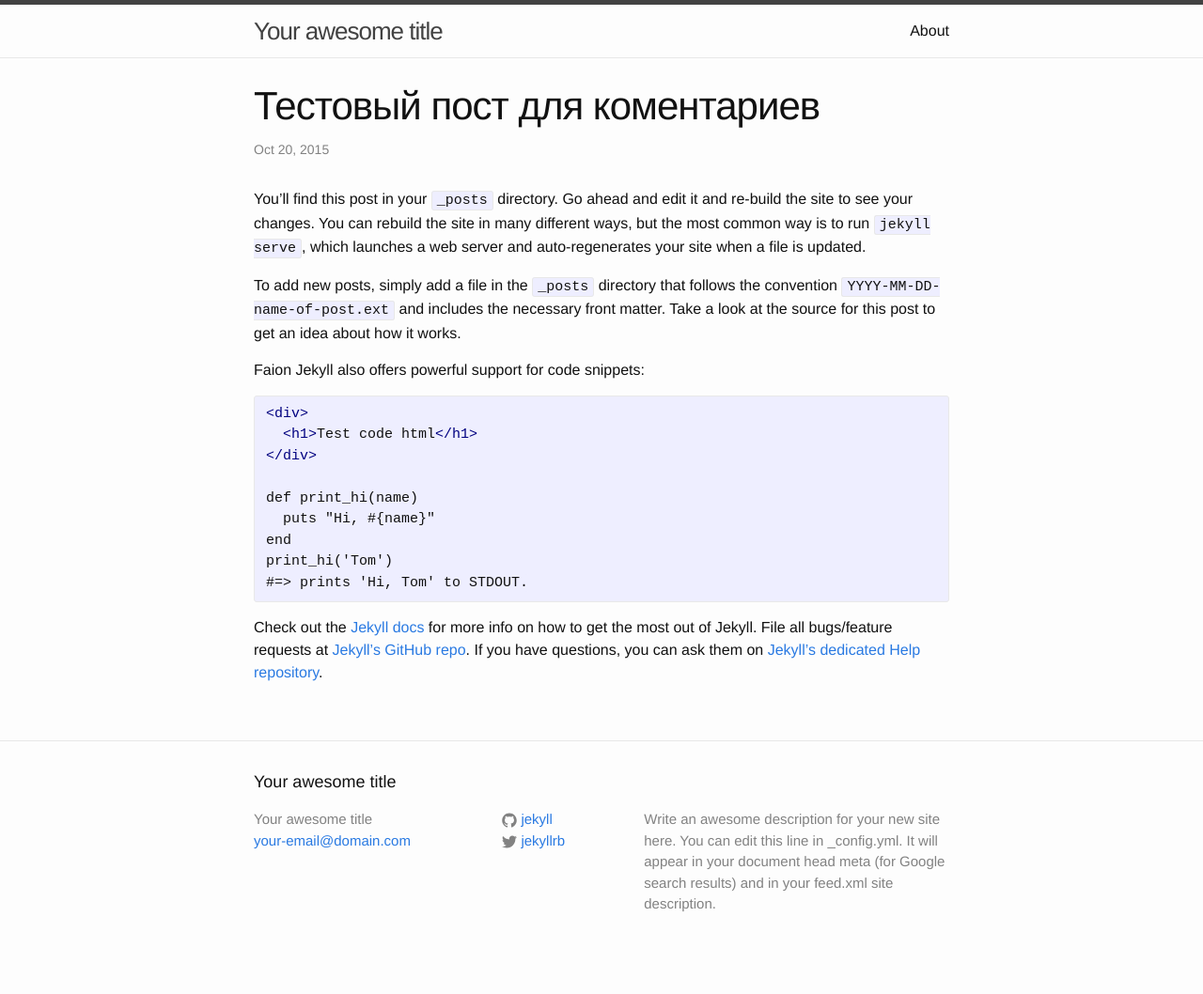
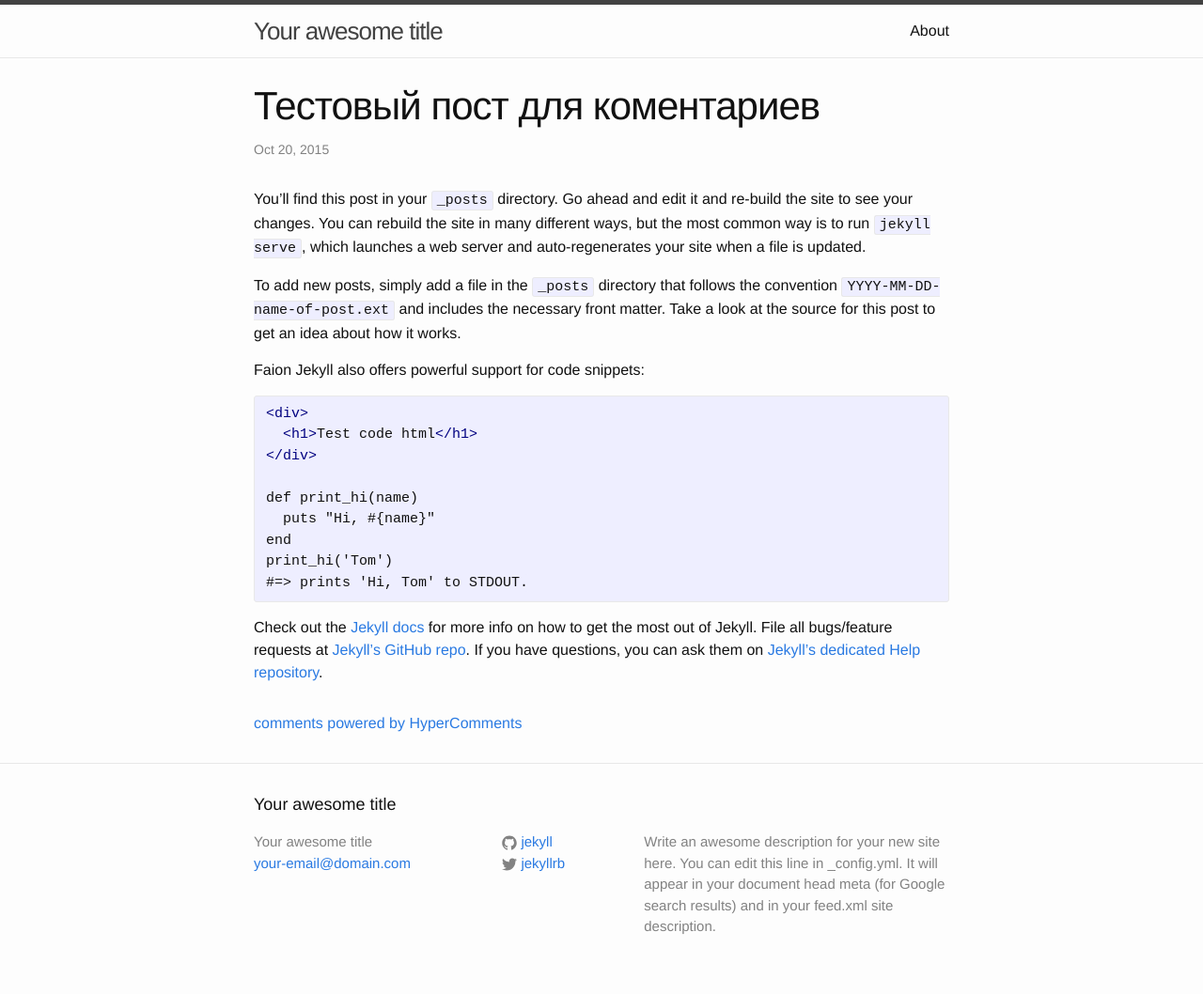
Before and after one commit to FaionWeb/blog, a Jekyll site: the page built from _posts/2015-10-20-test_md.md, in a window 1280 px wide. Shown: the whole page at 94% size. Built offline with Jekyll 4.4.1, drawn with Linux system fonts in a browser that asks for light colours; comment, search, counter and statistics services are not loaded; before the commit the page ends 1034 px from its top, so only the background shows below that; part of the change alters nothing that is shown.

Commit message:
insert hypercomments.com

```diff
--- a/_layouts/post.html
+++ b/_layouts/post.html
@@ -12,4 +12,20 @@ layout: default
     {{ content }}
   </article>
 
+<div id="hypercomments_widget"></div>
+<script type="text/javascript">
+_hcwp = window._hcwp || [];
+_hcwp.push({widget:"Stream", widget_id: 65551});
+(function() {
+if("HC_LOAD_INIT" in window)return;
+HC_LOAD_INIT = true;
+var lang = (navigator.language || navigator.systemLanguage || navigator.userLanguage || "ru").substr(0, 2).toLowerCase();
+var hcc = document.createElement("script"); hcc.type = "text/javascript"; hcc.async = true;
+hcc.src = ("https:" == document.location.protocol ? "https" : "http")+"://w.hypercomments.com/widget/hc/65551/"+lang+"/widget.js";
+var s = document.getElementsByTagName("script")[0];
+s.parentNode.insertBefore(hcc, s.nextSibling);
+})();
+</script>
+<a href="http://hypercomments.com" class="hc-link" title="comments widget">comments powered by HyperComments</a>
+
 </div>
```
